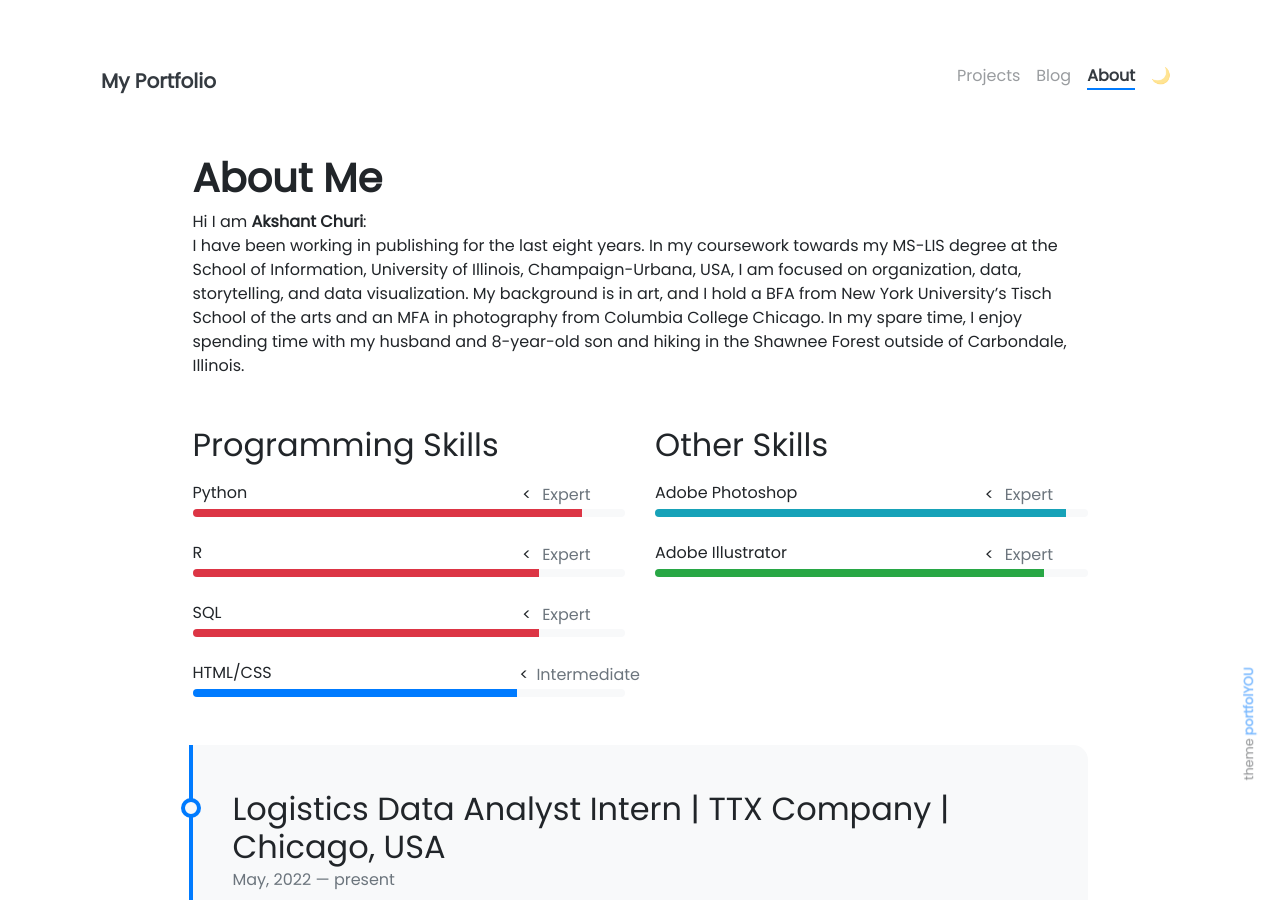
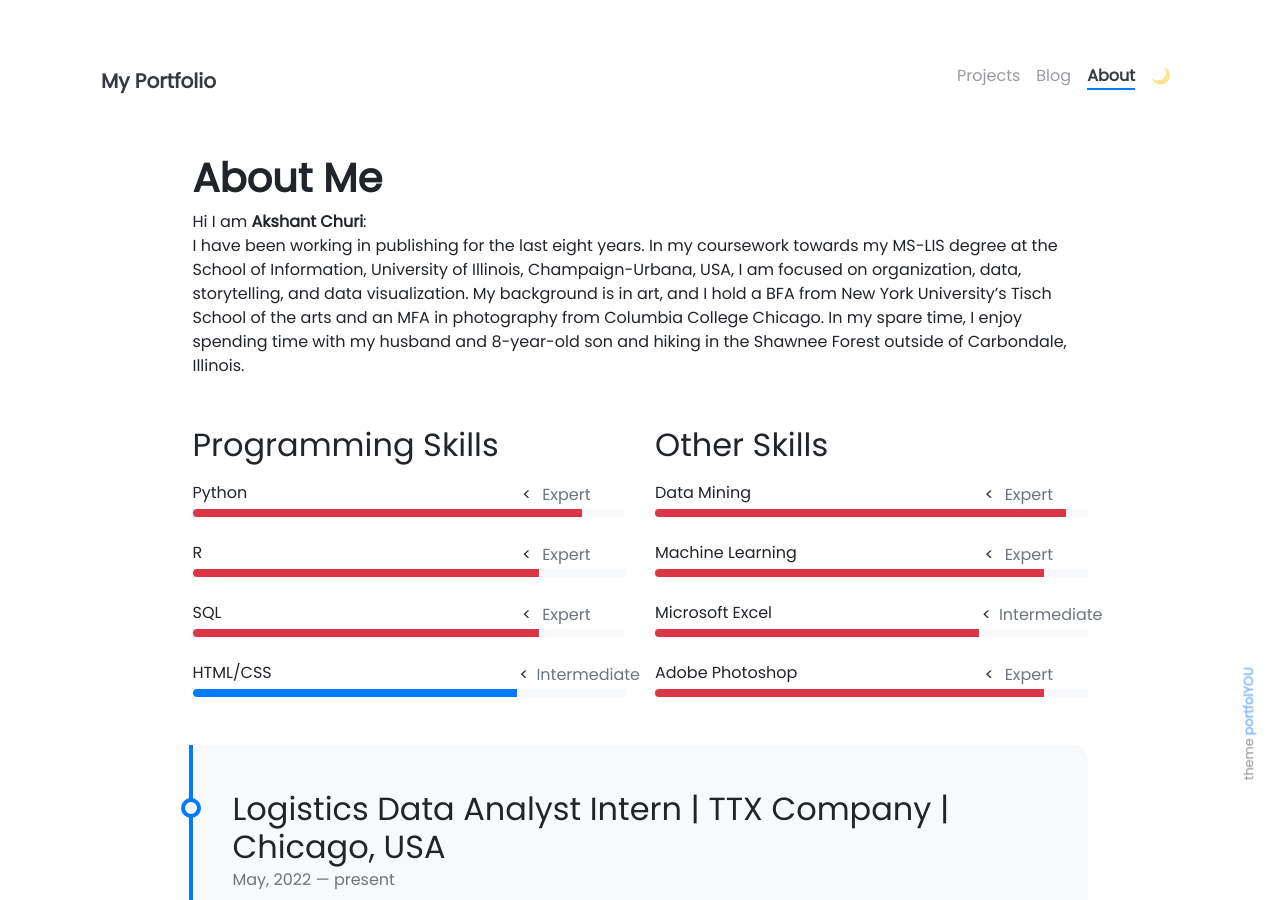
Before and after one commit to akshant10/akshant10.github.io, a Jekyll site: the page built from pages/about.md, in a window 1280 px wide and 900 px high. Built offline with Jekyll 4.4.1, drawn with Linux system fonts in a browser that asks for light colours; nearby versions of some CDN libraries.

Commit message:
Update other-skills.yml

```diff
--- a/_data/other-skills.yml
+++ b/_data/other-skills.yml
@@ -1,9 +1,21 @@
-- name: Adobe Photoshop
+- name: Data Mining
   percentage: 95
   level: Expert
-  color: info
+  color: danger
 
-- name: Adobe Illustrator
+- name: Machine Learning
   percentage: 90
   level: Expert
-  color: success
+  color: danger
+
+- name: Microsoft Excel
+  percentage: 75
+  level: Intermediate
+  color: danger
+
+- name: Adobe Photoshop
+  percentage: 90
+  level: Expert
+  color: danger
+
+ #info, success
```
